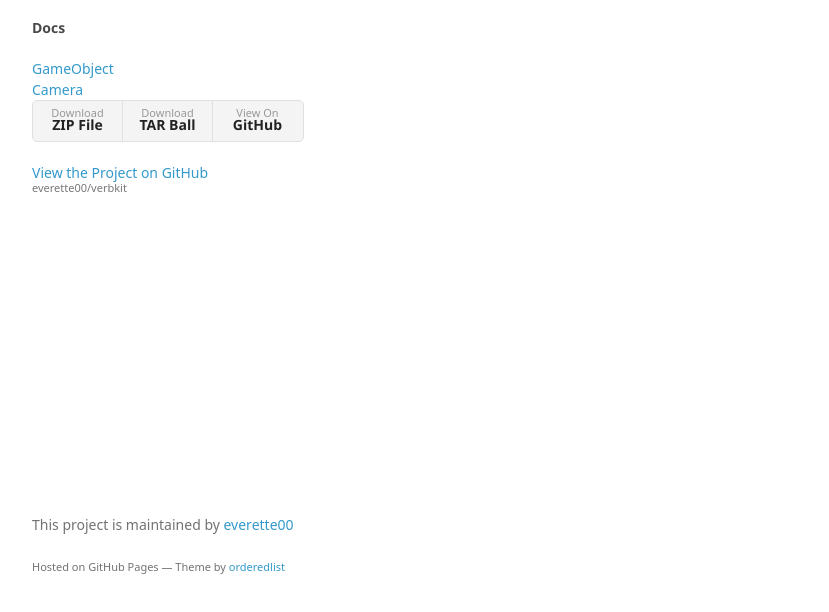
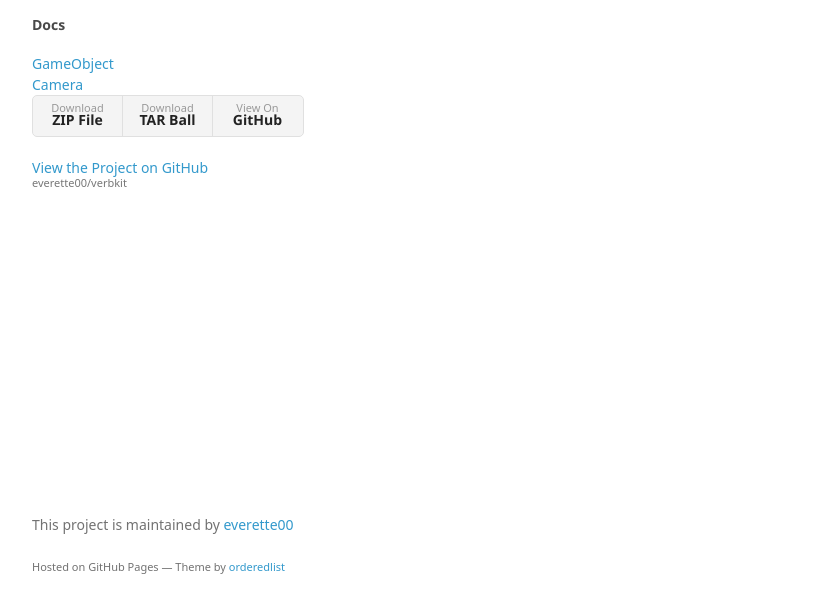
Before and after one commit to everette00/Verbkit, a plain HTML site: page index.html in a window 1280 px wide. Shown: the part 154-766 px from the top of the page, without its empty margins (178-1007 px from the left). Drawn offline with Linux system fonts and the light colour scheme; a web font is replaced by a local one.

Commit message:
formatting

```diff
--- a/index.html
+++ b/index.html
@@ -19,7 +19,7 @@
         <p>A toolkit for simplifying the development of 2D video games</p>
 
         <div>
-            <h4>Docs</h4>
+            <h4 style="line-height: 1rem;">Docs</h4>
             <a>GameObject</a><br/>
             <a>Camera</a><br/>
         </div>
```
